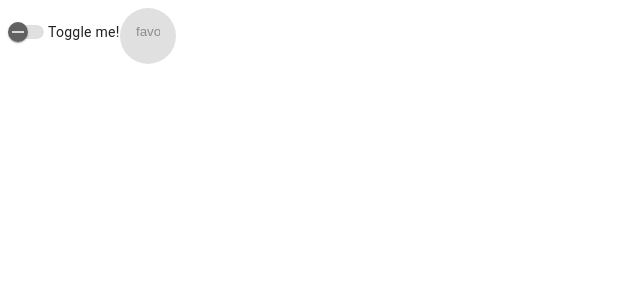
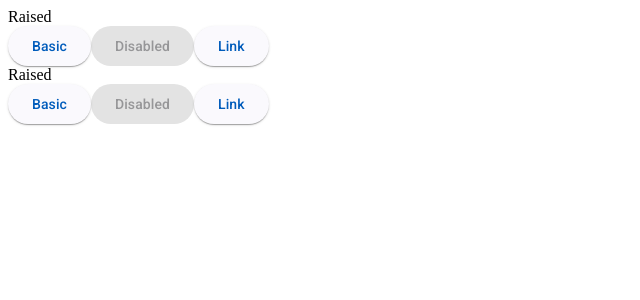
Before and after one commit to miz-ab/cms_fd, an Angular app: page / in a window 1280 px wide. Shown: the top 300 px of the page, without its empty margins (0-640 px from the left). Built offline with nearby package versions, Linux system fonts and the light colour scheme.

Commit message:
add style config

```diff
--- a/angular.json
+++ b/angular.json
@@ -35,7 +35,7 @@
             ],
             "styles": [
               "src/styles.scss",
-              "node_modules/@angular/material/prebuilt-themes/indigo-pink.css"
+              "node_modules/@angular/material/prebuilt-themes/azure-blue.css"
             ],
             "scripts": []
           },
--- a/src/app/app.component.html
+++ b/src/app/app.component.html
@@ -1,8 +1,24 @@
 
 
 <router-outlet />
-<mat-slide-toggle>Toggle me!</mat-slide-toggle>
 
-<button mat-fab disabled aria-label="Example icon button with a heart icon">
-  <mat-icon>favorite</mat-icon>
-</button>
+
+
+
+<section>
+    <div class="example-label">Raised</div>
+    <div class="example-button-row">
+      <button mat-raised-button>Basic</button>
+      <button mat-raised-button disabled>Disabled</button>
+      <a mat-raised-button href="https://www.google.com/" target="_blank">Link</a>
+    </div>
+  </section>
+
+  <section>
+    <div class="example-label">Raised</div>
+    <div class="example-button-row">
+      <button mat-raised-button>Basic</button>
+      <button mat-raised-button disabled>Disabled</button>
+      <a mat-raised-button href="https://www.google.com/" target="_blank">Link</a>
+    </div>
+  </section>
--- a/src/app/app.component.ts
+++ b/src/app/app.component.ts
@@ -3,7 +3,7 @@ import { RouterOutlet } from '@angular/router';
 import { TestComponentComponent } from './coreComponents/test-component/test-component.component';
 import { MatSlideToggleModule } from '@angular/material/slide-toggle';
 import { MatButtonModule } from '@angular/material/button';
-import {MatIconModule} from '@angular/material/icon';
+import {MatDialogModule} from '@angular/material/dialog';
 
 
 
@@ -11,7 +11,7 @@ import {MatIconModule} from '@angular/material/icon';
 @Component({
   selector: 'app-root',
   standalone: true,
-  imports: [RouterOutlet, TestComponentComponent, MatSlideToggleModule, MatButtonModule, MatIconModule],
+  imports: [RouterOutlet, TestComponentComponent, MatSlideToggleModule, MatButtonModule, MatDialogModule],
   templateUrl: './app.component.html',
   styleUrl: './app.component.scss'
 })
--- a/src/app/coreComponents/test-component/test-component.component.html
+++ b/src/app/coreComponents/test-component/test-component.component.html
@@ -26,3 +26,5 @@
     {{counter}}
 
     <img src="assets/img.avif" alt="Angular logo" width="50" height="50" />
+
+    <button mat-flat-button class="btn">Basic</button>
--- a/src/app/coreComponents/test-component/test-component.component.ts
+++ b/src/app/coreComponents/test-component/test-component.component.ts
@@ -1,9 +1,11 @@
 import {  } from '@angular/common';
 import { Component } from '@angular/core';
+import {MatButtonModule} from '@angular/material/button';
+import { MatIconModule } from '@angular/material/icon';
 @Component({
   selector: 'app-test-component',
   standalone: true,
-  imports: [],
+  imports: [MatButtonModule,MatIconModule],
   templateUrl: './test-component.component.html',
   styleUrl: './test-component.component.scss'
 })
--- a/src/index.html
+++ b/src/index.html
@@ -1,11 +1,20 @@
-<!doctype html>
+<!DOCTYPE html>
 <html lang="en">
   <head>
-  <meta charset="utf-8">
+    <meta charset="utf-8" />
     <title>CmsAngular</title>
-  <base href="/">
-  <meta name="viewport" content="width=device-width, initial-scale=1">
-  <link rel="icon" type="image/x-icon" href="favicon.ico">
+    <base href="/" />
+    <meta name="viewport" content="width=device-width, initial-scale=1" />
+    <link
+      href="https://fonts.googleapis.com/css?family=Roboto:300,400,500,700&display=swap"
+      rel="stylesheet"
+    />
+    <link
+      href="https://fonts.googleapis.com/icon?family=Material+Icons"
+      rel="stylesheet"
+    />
+
+    <link rel="icon" type="image/x-icon" href="favicon.ico" />
   </head>
   <body>
     <app-root></app-root>
--- a/src/styles.scss
+++ b/src/styles.scss
@@ -1 +1 @@
-/* You can add global styles to this file, and also import other style files */
+@import '../node_modules/@angular/material/prebuilt-themes/azure-blue.css'
```
Lines whose indentation alone changed are shown as unchanged.
